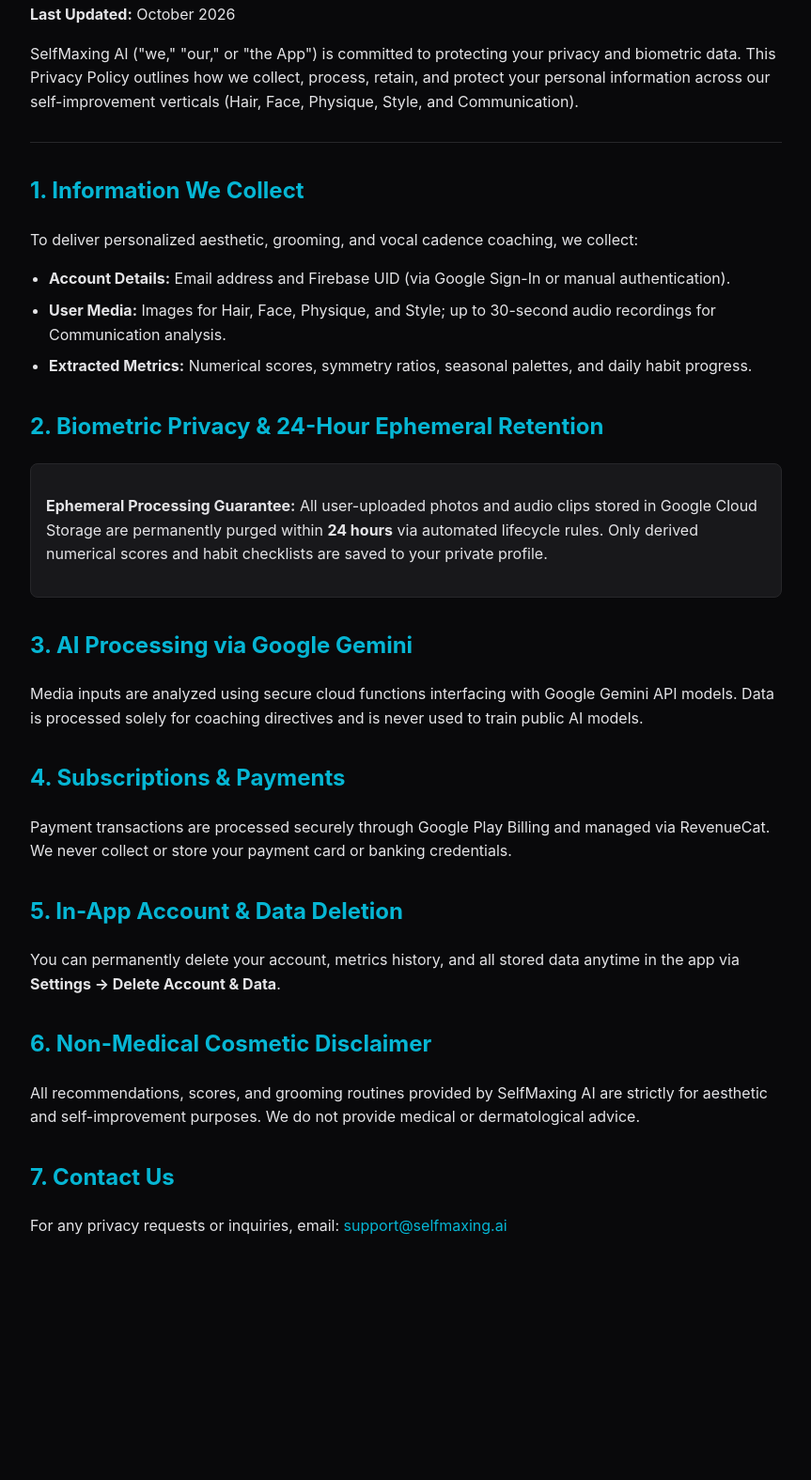
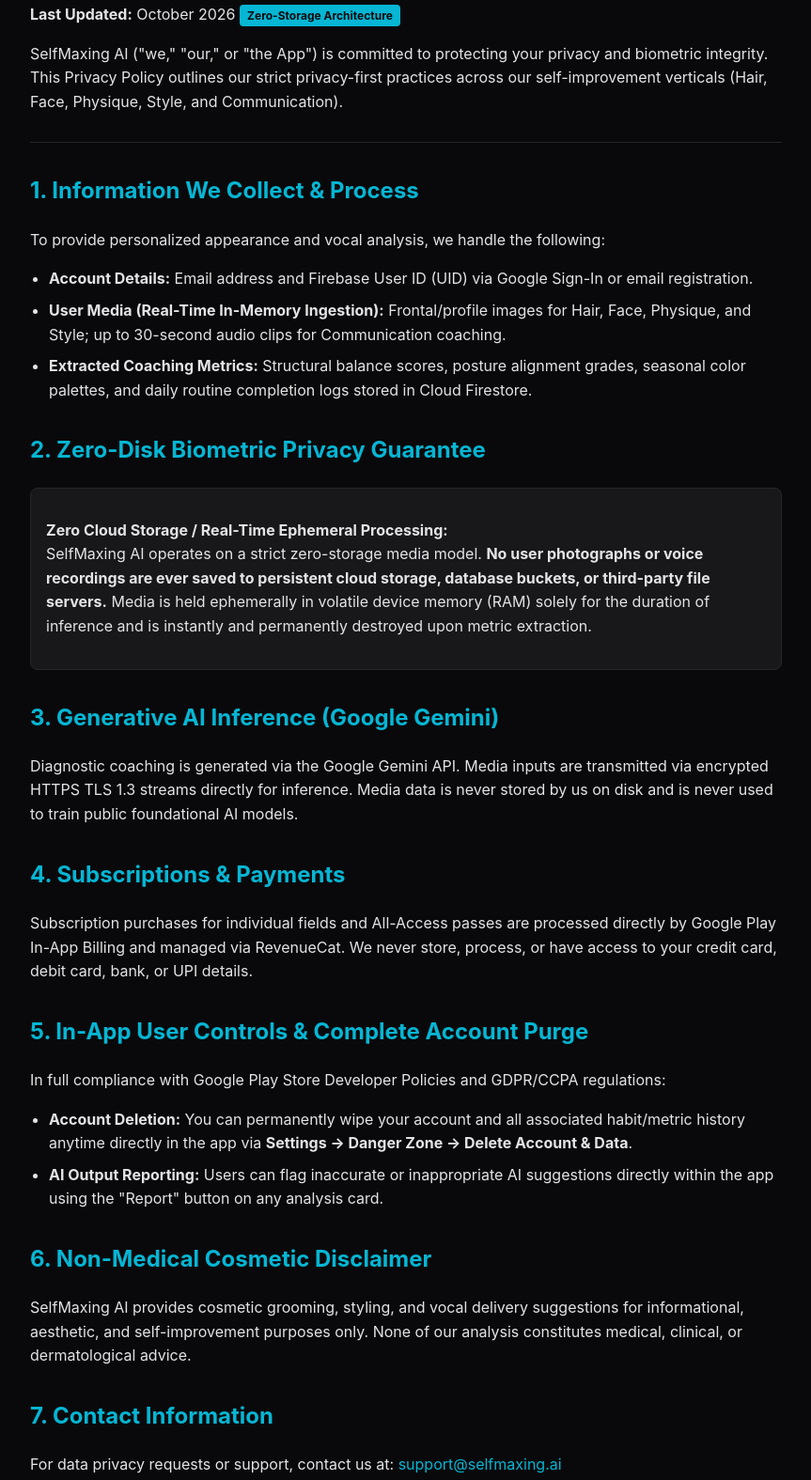
Before and after one commit to Mihir945/selfmaxing-legal, a plain HTML site: page index.html in a window 1280 px wide. Shown: the part 144-1719 px from the top of the page at 94% size, without its empty margins (208-1071 px from the left). Before the commit the page ends 1518 px from the top, so only its background shows below. Drawn offline with Linux system fonts and the light colour scheme.

Commit message:
Revise privacy policy content and headings
Updated privacy policy language and structure for clarity and compliance.

```diff
--- a/index.html
+++ b/index.html
@@ -23,43 +23,49 @@
     li { margin-bottom: 8px; }
     hr { border: 0; border-top: 1px solid #27272A; margin: 30px 0; }
     .box { background: #18181B; padding: 16px; border-radius: 8px; border: 1px solid #27272A; }
+    .badge { display: inline-block; background: #06B6D4; color: #09090B; padding: 2px 8px; border-radius: 4px; font-weight: bold; font-size: 12px; }
   </style>
 </head>
 <body>
 
   <h1>Privacy Policy for SelfMaxing AI</h1>
-  <p><strong>Last Updated:</strong> October 2026</p>
-  <p>SelfMaxing AI ("we," "our," or "the App") is committed to protecting your privacy and biometric data. This Privacy Policy outlines how we collect, process, retain, and protect your personal information across our self-improvement verticals (Hair, Face, Physique, Style, and Communication).</p>
+  <p><strong>Last Updated:</strong> October 2026 <span class="badge">Zero-Storage Architecture</span></p>
+  <p>SelfMaxing AI ("we," "our," or "the App") is committed to protecting your privacy and biometric integrity. This Privacy Policy outlines our strict privacy-first practices across our self-improvement verticals (Hair, Face, Physique, Style, and Communication).</p>
 
   <hr>
 
-  <h2>1. Information We Collect</h2>
-  <p>To deliver personalized aesthetic, grooming, and vocal cadence coaching, we collect:</p>
+  <h2>1. Information We Collect & Process</h2>
+  <p>To provide personalized appearance and vocal analysis, we handle the following:</p>
   <ul>
-    <li><strong>Account Details:</strong> Email address and Firebase UID (via Google Sign-In or manual authentication).</li>
-    <li><strong>User Media:</strong> Images for Hair, Face, Physique, and Style; up to 30-second audio recordings for Communication analysis.</li>
-    <li><strong>Extracted Metrics:</strong> Numerical scores, symmetry ratios, seasonal palettes, and daily habit progress.</li>
+    <li><strong>Account Details:</strong> Email address and Firebase User ID (UID) via Google Sign-In or email registration.</li>
+    <li><strong>User Media (Real-Time In-Memory Ingestion):</strong> Frontal/profile images for Hair, Face, Physique, and Style; up to 30-second audio clips for Communication coaching.</li>
+    <li><strong>Extracted Coaching Metrics:</strong> Structural balance scores, posture alignment grades, seasonal color palettes, and daily routine completion logs stored in Cloud Firestore.</li>
   </ul>
 
-  <h2>2. Biometric Privacy & 24-Hour Ephemeral Retention</h2>
+  <h2>2. Zero-Disk Biometric Privacy Guarantee</h2>
   <div class="box">
-    <p><strong>Ephemeral Processing Guarantee:</strong> All user-uploaded photos and audio clips stored in Google Cloud Storage are permanently purged within <strong>24 hours</strong> via automated lifecycle rules. Only derived numerical scores and habit checklists are saved to your private profile.</p>
+    <p><strong>Zero Cloud Storage / Real-Time Ephemeral Processing:</strong><br>
+    SelfMaxing AI operates on a strict zero-storage media model. <strong>No user photographs or voice recordings are ever saved to persistent cloud storage, database buckets, or third-party file servers.</strong> Media is held ephemerally in volatile device memory (RAM) solely for the duration of inference and is instantly and permanently destroyed upon metric extraction.</p>
   </div>
 
-  <h2>3. AI Processing via Google Gemini</h2>
-  <p>Media inputs are analyzed using secure cloud functions interfacing with Google Gemini API models. Data is processed solely for coaching directives and is never used to train public AI models.</p>
+  <h2>3. Generative AI Inference (Google Gemini)</h2>
+  <p>Diagnostic coaching is generated via the Google Gemini API. Media inputs are transmitted via encrypted HTTPS TLS 1.3 streams directly for inference. Media data is never stored by us on disk and is never used to train public foundational AI models.</p>
 
   <h2>4. Subscriptions & Payments</h2>
-  <p>Payment transactions are processed securely through Google Play Billing and managed via RevenueCat. We never collect or store your payment card or banking credentials.</p>
+  <p>Subscription purchases for individual fields and All-Access passes are processed directly by Google Play In-App Billing and managed via RevenueCat. We never store, process, or have access to your credit card, debit card, bank, or UPI details.</p>
 
-  <h2>5. In-App Account & Data Deletion</h2>
-  <p>You can permanently delete your account, metrics history, and all stored data anytime in the app via <strong>Settings &rarr; Delete Account & Data</strong>.</p>
+  <h2>5. In-App User Controls & Complete Account Purge</h2>
+  <p>In full compliance with Google Play Store Developer Policies and GDPR/CCPA regulations:</p>
+  <ul>
+    <li><strong>Account Deletion:</strong> You can permanently wipe your account and all associated habit/metric history anytime directly in the app via <strong>Settings &rarr; Danger Zone &rarr; Delete Account & Data</strong>.</li>
+    <li><strong>AI Output Reporting:</strong> Users can flag inaccurate or inappropriate AI suggestions directly within the app using the "Report" button on any analysis card.</li>
+  </ul>
 
   <h2>6. Non-Medical Cosmetic Disclaimer</h2>
-  <p>All recommendations, scores, and grooming routines provided by SelfMaxing AI are strictly for aesthetic and self-improvement purposes. We do not provide medical or dermatological advice.</p>
+  <p>SelfMaxing AI provides cosmetic grooming, styling, and vocal delivery suggestions for informational, aesthetic, and self-improvement purposes only. None of our analysis constitutes medical, clinical, or dermatological advice.</p>
 
-  <h2>7. Contact Us</h2>
-  <p>For any privacy requests or inquiries, email: <a href="mailto:support@selfmaxing.ai">support@selfmaxing.ai</a></p>
+  <h2>7. Contact Information</h2>
+  <p>For data privacy requests or support, contact us at: <a href="mailto:support@selfmaxing.ai">support@selfmaxing.ai</a></p>
 
 </body>
 </html>
```
